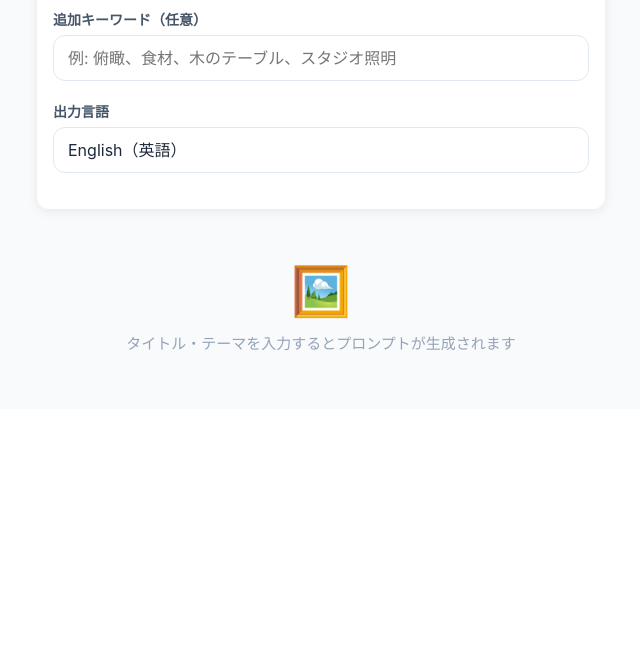
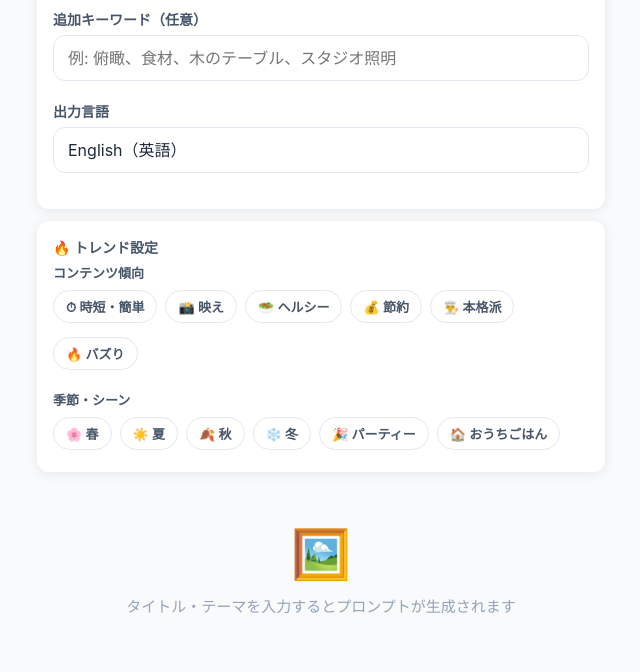
Before and after one commit to omiyasan777777-bit/recipe-app, a Flask app: page /thumbnail-generator in a window 1280 px wide. Shown: the part 708-1380 px from the top of the page, without its empty margins (319-959 px from the left). Before the commit the page ends 1059 px from the top, so only its background shows below. Run offline with Flask 3, Linux system fonts and the light colour scheme.

Commit message:
Add trend settings to server-side thumbnail generator template
standalone版に追加済みのトレンド設定カード（コンテンツ傾向・季節シーン）を
templates/thumbnail_generator.html にも追加。
getSelectedTrends() を実装し、buildPrompt() と buildVariations() に
trends 引数を追加してプロンプトへ反映するよう修正。

https://claude.ai/code/session_01XMmUpFbbECjKC1CnZaQnjU

```diff
--- a/templates/thumbnail_generator.html
+++ b/templates/thumbnail_generator.html
@@ -75,6 +75,28 @@
       <option value="en">English（英語）</option>
       <option value="ja">日本語</option>
     </select>
+  </div>
+</div>
+
+<div class="card">
+  <label>🔥 トレンド設定</label>
+  <div class="trend-section-title" style="margin-top:6px">コンテンツ傾向</div>
+  <div style="display:flex; flex-wrap:wrap; gap:8px;">
+    <label class="trend-tag"><input type="checkbox" data-en="quick and easy, time-saving" data-ja="時短・簡単" onchange="generate()"> <span>⏱ 時短・簡単</span></label>
+    <label class="trend-tag"><input type="checkbox" data-en="photogenic, Instagram-worthy" data-ja="映え・フォトジェニック" onchange="generate()"> <span>📸 映え</span></label>
+    <label class="trend-tag"><input type="checkbox" data-en="healthy, nutritious, diet-friendly" data-ja="健康・ヘルシー" onchange="generate()"> <span>🥗 ヘルシー</span></label>
+    <label class="trend-tag"><input type="checkbox" data-en="budget-friendly, cost-effective" data-ja="節約・コスパ" onchange="generate()"> <span>💰 節約</span></label>
+    <label class="trend-tag"><input type="checkbox" data-en="authentic, restaurant-quality" data-ja="本格・プロの味" onchange="generate()"> <span>👨‍🍳 本格派</span></label>
+    <label class="trend-tag"><input type="checkbox" data-en="viral, trending" data-ja="バズり・話題" onchange="generate()"> <span>🔥 バズり</span></label>
+  </div>
+  <div class="trend-section-title" style="margin-top:14px">季節・シーン</div>
+  <div style="display:flex; flex-wrap:wrap; gap:8px;">
+    <label class="trend-tag"><input type="checkbox" data-en="spring seasonal ingredients" data-ja="春食材" onchange="generate()"> <span>🌸 春</span></label>
+    <label class="trend-tag"><input type="checkbox" data-en="summer refreshing cool dish" data-ja="夏・冷たい" onchange="generate()"> <span>☀️ 夏</span></label>
+    <label class="trend-tag"><input type="checkbox" data-en="autumn harvest ingredients" data-ja="秋の味覚" onchange="generate()"> <span>🍂 秋</span></label>
+    <label class="trend-tag"><input type="checkbox" data-en="winter warming comfort food" data-ja="冬・温かい" onchange="generate()"> <span>❄️ 冬</span></label>
+    <label class="trend-tag"><input type="checkbox" data-en="holiday party food" data-ja="パーティー・ホリデー" onchange="generate()"> <span>🎉 パーティー</span></label>
+    <label class="trend-tag"><input type="checkbox" data-en="everyday home cooking" data-ja="日常・おうちごはん" onchange="generate()"> <span>🏠 おうちごはん</span></label>
   </div>
 </div>
 
@@ -177,6 +199,27 @@
     margin-bottom: 6px;
     font-family: inherit;
   }
+
+  .trend-tag {
+    display: flex;
+    align-items: center;
+    gap: 6px;
+    padding: 6px 12px;
+    border: 1.5px solid var(--gray-200);
+    border-radius: 999px;
+    cursor: pointer;
+    font-size: 13px;
+    font-weight: 600;
+    transition: border-color .15s, background .15s;
+    background: #fff;
+  }
+  .trend-tag:has(input:checked) {
+    border-color: #f97316;
+    background: #fff7ed;
+    color: #ea580c;
+  }
+  .trend-tag input { display: none; }
+  .trend-section-title { font-size: 13px; font-weight: 700; color: var(--gray-600); margin-bottom: 8px; }
 </style>
 
 <script>
@@ -211,6 +254,11 @@
                 .map(el => el.value);
   }
 
+  function getSelectedTrends() {
+    return Array.from(document.querySelectorAll('.trend-tag input:checked'))
+                .map(el => ({ en: el.dataset.en, ja: el.dataset.ja }));
+  }
+
   function generate() {
     const title = document.getElementById('title').value.trim();
     const platform = document.getElementById('platform').value;
@@ -219,6 +267,7 @@
     const colors = document.getElementById('colors').value.trim();
     const keywords = document.getElementById('keywords').value.trim();
     const lang = document.getElementById('lang').value;
+    const trends = getSelectedTrends();
 
     const resultSection = document.getElementById('result-section');
     const emptyState = document.getElementById('empty-state');
@@ -232,14 +281,14 @@
     emptyState.style.display = 'none';
     resultSection.style.display = '';
 
-    const prompt = buildPrompt(title, platform, style, moods, colors, keywords, lang);
+    const prompt = buildPrompt(title, platform, style, moods, colors, keywords, lang, trends);
     lastPrompt = prompt;
     document.getElementById('prompt-box').textContent = prompt;
 
-    buildVariations(title, platform, style, lang);
+    buildVariations(title, platform, style, lang, trends);
   }
 
-  function buildPrompt(title, platform, style, moods, colors, keywords, lang) {
+  function buildPrompt(title, platform, style, moods, colors, keywords, lang, trends = []) {
     const parts = [];
 
     if (lang === 'en') {
@@ -251,6 +300,8 @@
       parts.push(STYLE_MAP[style].en);
       // Moods
       if (moods.length) parts.push(moods.join(', '));
+      // Trends
+      if (trends.length) parts.push(trends.map(t => t.en).join(', '));
       // Colors
       if (colors) parts.push(`color scheme: ${colors}`);
       // Keywords
@@ -265,6 +316,7 @@
         const moodJa = moods.map(m => m.split(',')[0].trim());
         parts.push(moodJa.join('、'));
       }
+      if (trends.length) parts.push(trends.map(t => t.ja).join('、'));
       if (colors) parts.push(`カラースキーム: ${colors}`);
       if (keywords) parts.push(keywords);
       parts.push(QUALITY_SUFFIX.ja);
@@ -273,7 +325,7 @@
     return parts.join(', ');
   }
 
-  function buildVariations(title, platform, style, lang) {
+  function buildVariations(title, platform, style, lang, trends = []) {
     const styles = ['photorealistic', 'illustration', 'flat', 'cinematic']
       .filter(s => s !== style)
       .slice(0, 3);
@@ -289,7 +341,7 @@
     variationsBox.innerHTML = '';
 
     styles.forEach(s => {
-      const vPrompt = buildPrompt(title, platform, s, [], '', '', lang);
+      const vPrompt = buildPrompt(title, platform, s, [], '', '', lang, trends);
       const div = document.createElement('div');
       div.className = 'variation-item';
       div.innerHTML = `<div class="variation-label">${labelMap[s]}</div><div>${vPrompt}</div>`;
```
